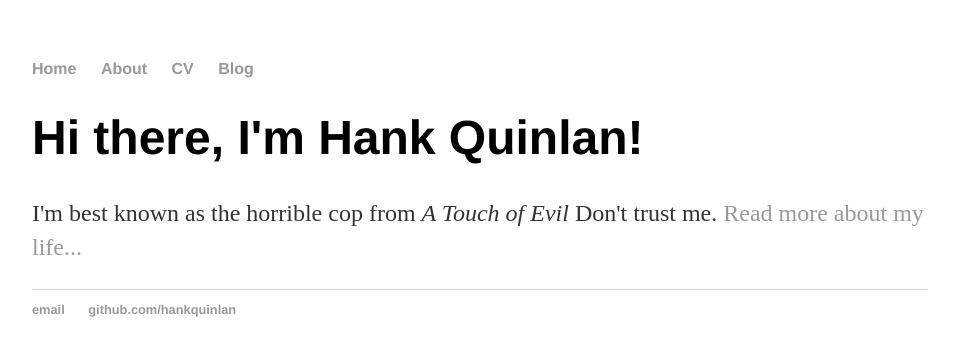
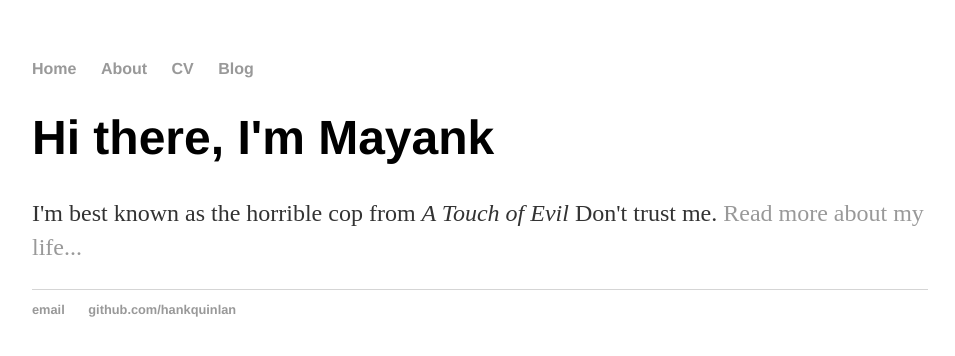
Before and after one commit to fantasyfifa/fantasyfifa.github.io, a Jekyll site: the page built from index.html, in a window 1280 px wide. Shown: the top 356 px of the page, without its empty margins (160-1115 px from the left). Built offline with Jekyll 4.4.1, drawn with Linux system fonts in a browser that asks for light colours.

Commit message:
Update index.html

```diff
--- a/index.html
+++ b/index.html
@@ -3,6 +3,6 @@ layout: default
 title: Hank Quinlan, Horrible Cop
 ---
 <div class="blurb">
-	<h1>Hi there, I'm Hank Quinlan!</h1>
+	<h1>Hi there, I'm Mayank</h1>
 	<p>I'm best known as the horrible cop from <em>A Touch of Evil</em> Don't trust me. <a href="/about">Read more about my life...</a></p>
 </div><!-- /.blurb -->
```
